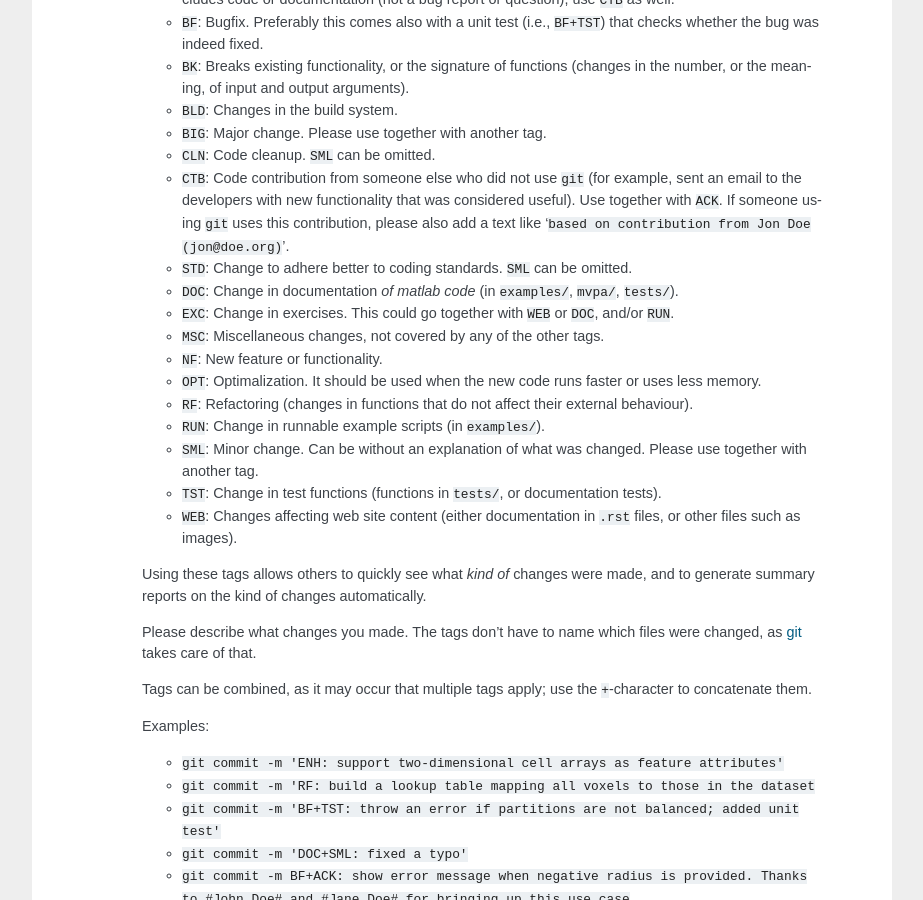
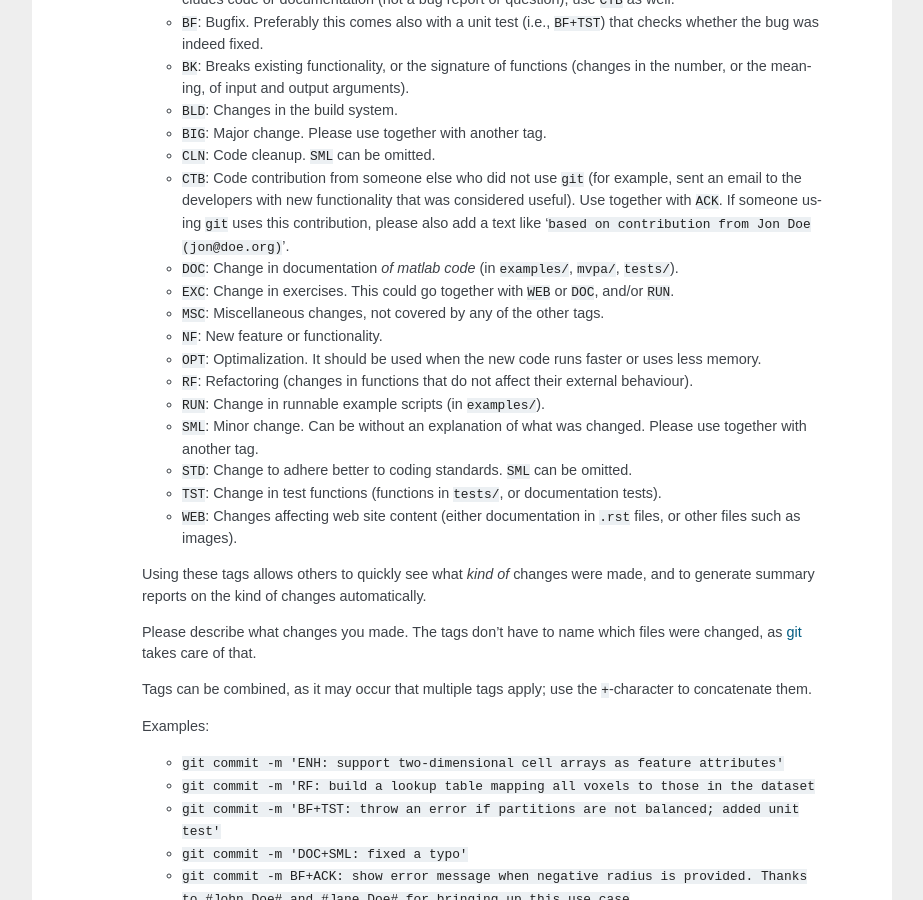
Before and after one commit to CoSMoMVPA/CoSMoMVPA, a Sphinx documentation site: the page built from doc/source/contribute.rst, in a window 1280 px wide and 900 px high, scrolled down 3700 px. Shown: the whole window, without its empty margins (198-1121 px from the left). Built offline with Sphinx 7.4.7, drawn with Linux system fonts in a browser that asks for light colours; pages that are not in the unit, such as notebooks, are missing from menus; part of the change alters nothing that is shown.

Commit message:
WEB: order tags alphabetically

```diff
--- a/doc/source/contribute.rst
+++ b/doc/source/contribute.rst
@@ -144,7 +144,6 @@ Notes on committing
     + ``BIG``: Major change. Please use together with another tag.
     + ``CLN``: Code cleanup. ``SML`` can be omitted.
     + ``CTB``: Code contribution from someone else who did not use ``git`` (for example, sent an email to the developers with new functionality that was considered useful). Use together with ``ACK``. If someone using ``git`` uses this contribution, please also add a text like '``based on contribution from Jon Doe (jon@doe.org)``'.
-    + ``STD``: Change to adhere better to coding standards. ``SML`` can be omitted.
     + ``DOC``: Change in documentation *of matlab code* (in ``examples/``, ``mvpa/``, ``tests/``).
     + ``EXC``: Change in exercises. This could go together with ``WEB`` or ``DOC``, and/or ``RUN``.
     + ``MSC``: Miscellaneous changes, not covered by any of the other tags.
@@ -153,7 +152,7 @@ Notes on committing
     + ``RF``: Refactoring (changes in functions that do not affect their external behaviour).
     + ``RUN``: Change in runnable example scripts (in ``examples/``).
     + ``SML``: Minor change. Can be without an explanation of what was changed.  Please use together with another tag.
-
+    + ``STD``: Change to adhere better to coding standards. ``SML`` can be omitted.
     + ``TST``: Change in test functions (functions in ``tests/``, or documentation tests).
     + ``WEB``: Changes affecting web site content (either documentation in ``.rst`` files, or other files such as images).
 
```
